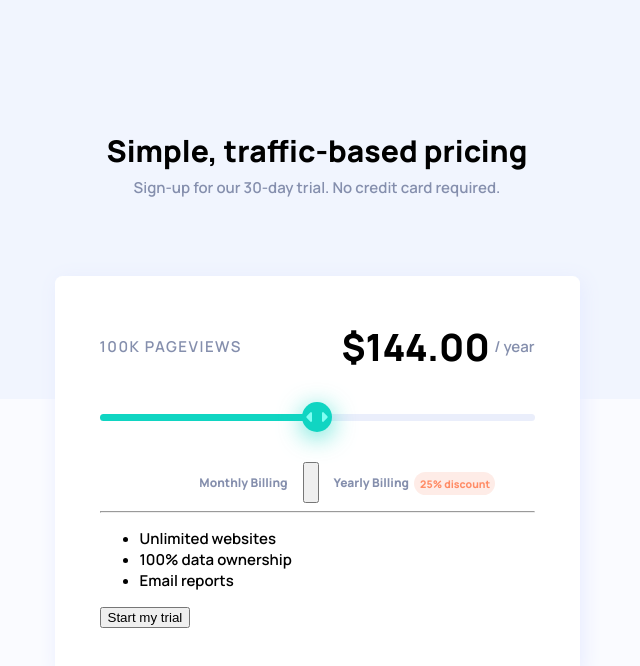
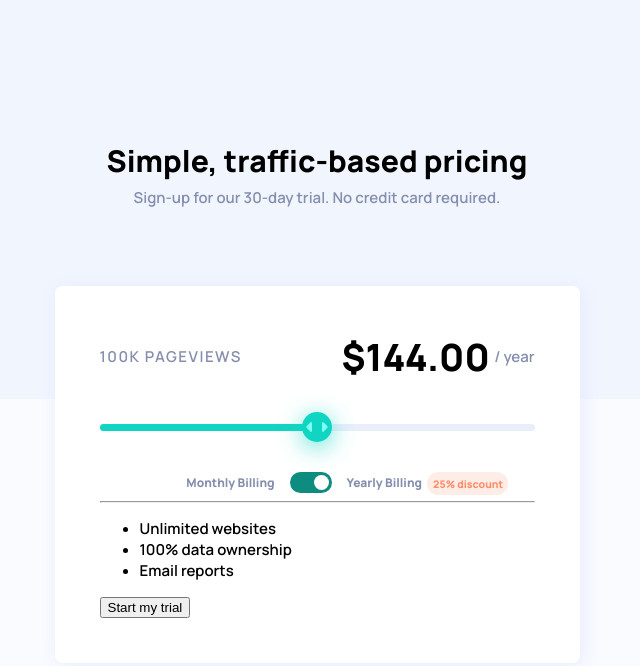
Before and after one commit to CrystalNyein/frontend-mentor-interactive-pricing-component, a React (Create React App) app: page / in a window 1280 px wide. Shown: the top 666 px of the page, without its empty margins (323-963 px from the left). Built offline with nearby package versions, Linux system fonts and the light colour scheme.

Commit message:
Toggle button done

```diff
--- a/src/components/Pricing.css
+++ b/src/components/Pricing.css
@@ -92,9 +92,11 @@
 .billing {
   display: flex;
   justify-content: center;
+  align-items: center;
   gap: 1rem;
 }
 .billing p {
+  margin: 0;
   font-size: 0.8rem;
   font-weight: 800;
   color: hsl(225, 20%, 60%);
@@ -110,3 +112,43 @@
   margin-left: 0.3rem;
   border-radius: 0.8rem;
 }
+.switch {
+  position: relative;
+  display: inline-block;
+  width: 2.8rem;
+  height: 1.4rem;
+  cursor: pointer;
+}
+.switch input {
+  display: none;
+}
+.toggle {
+  position: absolute;
+  top: 0;
+  left: 0;
+  right: 0;
+  bottom: 0;
+  border-radius: 2rem;
+  background-color: hsl(223, 50%, 87%);
+  transition: all 0.4s;
+}
+.toggle::before {
+  content: "";
+  position: absolute;
+  width: 1rem;
+  height: 1rem;
+  border-radius: 50%;
+  top: 0.2rem;
+  left: 0.2rem;
+  background-color: white;
+  transition: all 0.4s;
+}
+.switch:hover .toggle {
+  background-color: hsl(174, 84%, 49%);
+}
+input:checked + .toggle {
+  background-color: hsl(174, 83%, 30%) !important;
+}
+input:checked + .toggle::before {
+  left: 1.6rem;
+}
--- a/src/components/Pricing.js
+++ b/src/components/Pricing.js
@@ -55,7 +55,14 @@ const Pricing = () => {
       </div>
       <div className="billing">
         <p>Monthly Billing</p>
-        <button id="toggle-btn"></button>
+        <label className="switch">
+          <input
+            type="checkbox"
+            checked={!monthly}
+            onChange={() => setMonthly(!monthly)}
+          ></input>
+          <div className="toggle"></div>
+        </label>
         <p>
           Yearly Billing<span id="discount"> 25% discount</span>
         </p>
```
